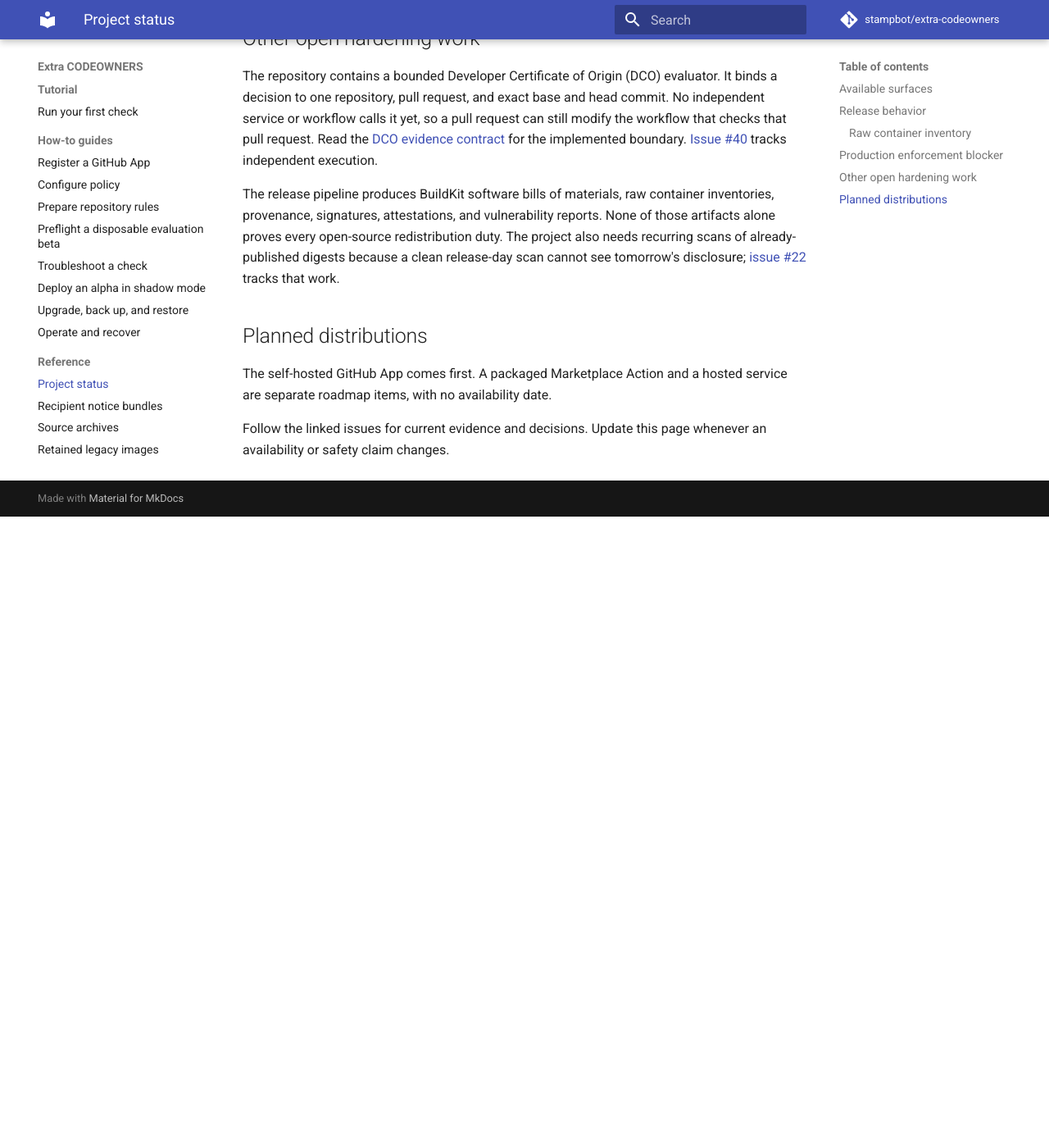
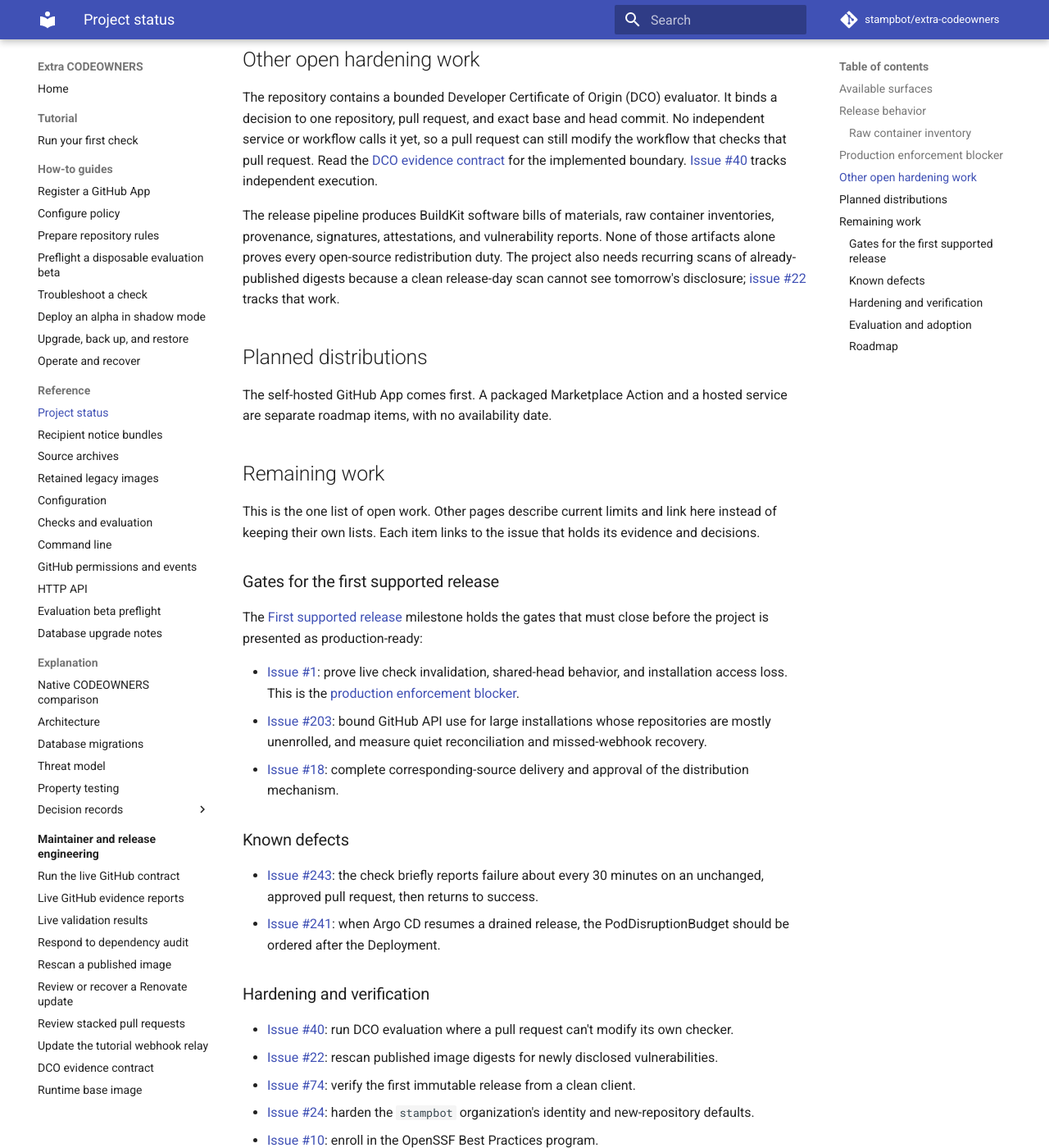
Before and after one commit to stampbot/extra-codeowners, an MkDocs documentation site: the page built from docs/reference/project-status.md, in a window 1280 px wide and 1400 px high, scrolled down 3731 px. Shown: the whole window at 82% size. Built offline with MkDocs 1.6.1 and Material for MkDocs 9.7.7, drawn with Linux system fonts in a browser that asks for light colours; comment, search, counter and statistics services are not loaded; before the commit the page ends 4361 px from its top, so only the background shows below that; some of the changed text lies outside the part shown.

Commit message:
docs: consolidate remaining work in project status
Project status now holds the one list of open work: release gates, known defects, hardening, evaluation, and roadmap, each linked to its issue. The live-validation and threat-model pages link to it instead of keeping their own lists. Replace the dated probe narrative with the current result, and update pages that still said no live run had tested App reviews against GitHub's approval count.

Co-Authored-By: Claude Opus 5.5 <noreply@anthropic.com>
Claude-Session: https://claude.ai/code/session_017QrsWMTSKzDDVS5XPE21qF
Signed-off-by: Claude <noreply@anthropic.com>

```diff
--- a/docs/reference/project-status.md
+++ b/docs/reference/project-status.md
@@ -1,7 +1,7 @@
 # Project status
 
 Legacy registry inventory verified: 2026-09-09. Other status last verified:
-2026-08-31.
+2026-10-11.
 
 Extra CODEOWNERS is ready for source review and non-required shadow-mode
 testing. It is not ready to replace GitHub's native code-owner enforcement on
@@ -143,12 +143,14 @@ pull request GitHub omitted.
 - shared-head opening and retargeting with delayed or lost webhooks
 - installation lifecycle, repository transfer, and access loss.
 
-The September 12–13, 2026 probes confirmed expected-source selection in both
-ruleset types and that an App review can satisfy the ordinary approval count.
-A status-only `in_progress` reset retained success; the replacement explicit
-failure reset blocked the subsequent merge attempt. The reusable fixture now
-tests that failure reset and writes a versioned report so earlier observations
-aren't mistaken for a test of the current behavior.
+Live tests have confirmed that an expected App source works in both
+repository and organization rulesets, that an App review can satisfy the
+ordinary approval count, and that the explicit failure reset blocks a merge.
+The service resets to an explicit failure because a status-only `in_progress`
+reset didn't reliably block one. The reusable fixture writes a versioned report
+so an older observation isn't mistaken for a test of current behavior. The
+[live validation results](../maintainers/live-validation.md) record each run's
+date and release.
 
 Keep GitHub's native **Require review from Code Owners** rule on production
 repositories until that contract is proven.
@@ -174,12 +176,85 @@ tracks that work.
 The self-hosted GitHub App comes first. A packaged Marketplace Action and a
 hosted service are separate roadmap items, with no availability date.
 
-Follow the linked issues for current evidence and decisions. Update this page
-whenever an availability or safety claim changes.
+## Remaining work {#remaining-work}
 
+This is the one list of open work. Other pages describe current limits and
+link here instead of keeping their own lists. Each item links to the issue that
+holds its evidence and decisions.
+
+### Gates for the first supported release
+
+The [First supported release][milestone] milestone holds the gates that must
+close before the project is presented as production-ready:
+
+- [Issue #1][issue-1]: prove live check invalidation, shared-head behavior,
+  and installation access loss. This is the
+  [production enforcement blocker](#production-enforcement-blocker).
+- [Issue #203][issue-203]: bound GitHub API use for large installations whose
+  repositories are mostly unenrolled, and measure quiet reconciliation and
+  missed-webhook recovery.
+- [Issue #18][issue-18]: complete corresponding-source delivery and approval of
+  the distribution mechanism.
+
+### Known defects
+
+- [Issue #243][issue-243]: the check briefly reports failure about every 30
+  minutes on an unchanged, approved pull request, then returns to success.
+- [Issue #241][issue-241]: when Argo CD resumes a drained release, the
+  PodDisruptionBudget should be ordered after the Deployment.
+
+### Hardening and verification
+
+- [Issue #40][issue-40]: run DCO evaluation where a pull request can't modify
+  its own checker.
+- [Issue #22][issue-22]: rescan published image digests for newly disclosed
+  vulnerabilities.
+- [Issue #74][issue-74]: verify the first immutable release from a clean
+  client.
+- [Issue #24][issue-24]: harden the `stampbot` organization's identity and
+  new-repository defaults.
+- [Issue #10][issue-10]: enroll in the OpenSSF Best Practices program.
+- Two requirements have no test that names them: XCO-004 in the
+  [threat model](../explanation/threat-model.md#invariants) and XCO-015 in the
+  [architecture design rules](../explanation/architecture.md#design-rules).
+
+### Evaluation and adoption
+
+- [Issue #76][issue-76]: run a disposable, non-required evaluation beta.
+- [Issue #34][issue-34]: require the check on this repository, with Stampbot
+  as the approving App.
+
+### Roadmap
+
+- [Issue #4][issue-4]: support merge queues and `merge_group` reevaluation.
+- [Issue #2][issue-2]: publish the `extra-codeowners-action` Marketplace
+  Action.
+- [Issue #5][issue-5]: design the hosted service's security and operating
+  model.
+- [Issue #3][issue-3]: add a supported Google Cloud reference deployment.
+- [Issue #124][issue-124]: support Redis as a second state-store backend.
+- [Issue #7][issue-7]: design the App icon and project identity.
+
+Update this page whenever an availability or safety claim changes, or an issue
+on this list opens or closes.
+
+[milestone]: https://github.com/stampbot/extra-codeowners/milestone/1
 [issue-1]: https://github.com/stampbot/extra-codeowners/issues/1
+[issue-2]: https://github.com/stampbot/extra-codeowners/issues/2
+[issue-3]: https://github.com/stampbot/extra-codeowners/issues/3
+[issue-4]: https://github.com/stampbot/extra-codeowners/issues/4
+[issue-5]: https://github.com/stampbot/extra-codeowners/issues/5
+[issue-7]: https://github.com/stampbot/extra-codeowners/issues/7
+[issue-10]: https://github.com/stampbot/extra-codeowners/issues/10
 [issue-18]: https://github.com/stampbot/extra-codeowners/issues/18
 [issue-22]: https://github.com/stampbot/extra-codeowners/issues/22
+[issue-24]: https://github.com/stampbot/extra-codeowners/issues/24
 [issue-30]: https://github.com/stampbot/extra-codeowners/issues/30
+[issue-34]: https://github.com/stampbot/extra-codeowners/issues/34
 [issue-40]: https://github.com/stampbot/extra-codeowners/issues/40
 [issue-74]: https://github.com/stampbot/extra-codeowners/issues/74
+[issue-76]: https://github.com/stampbot/extra-codeowners/issues/76
+[issue-124]: https://github.com/stampbot/extra-codeowners/issues/124
+[issue-203]: https://github.com/stampbot/extra-codeowners/issues/203
+[issue-241]: https://github.com/stampbot/extra-codeowners/issues/241
+[issue-243]: https://github.com/stampbot/extra-codeowners/issues/243
```
Also changed, not shown: README.md (+2 -0 lines), docs/index.md (+5 -3 lines), docs/maintainers/live-validation.md (+8 -8 lines).
